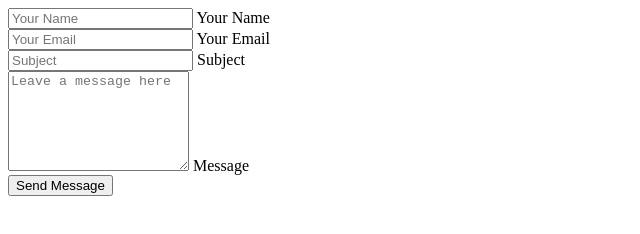
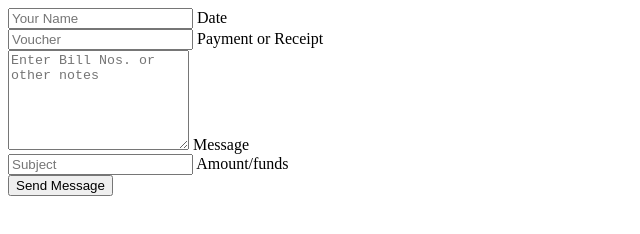
Before and after one commit to Awesome-Asad/Cash-Book, a plain HTML site: page index.html in a window 1280 px wide. Shown: the whole page, without its empty margins (0-640 px from the left). Drawn offline with Linux system fonts and the light colour scheme.

Commit message:
index.html

```diff
--- a/index.html
+++ b/index.html
@@ -6,26 +6,26 @@
                         <div class="row g-3">
                             <div class="col-md-6">
                                 <div class="form-floating">
-                                    <input type="text" class="form-control" name="name" placeholder="Your Name">
-                                    <label for="name">Your Name</label>
+                                    <input type="text" class="form-control" name="Date" placeholder="Your Name">
+                                    <label for="name">Date</label>
                                 </div>
                             </div>
                             <div class="col-md-6">
                                 <div class="form-floating">
-                                    <input type="email" class="form-control" name="email" placeholder="Your Email">
-                                    <label for="email">Your Email</label>
+                                    <input type="email" class="form-control" name="Voucher" placeholder="Voucher">
+                                    <label for="Text">Payment or Receipt</label>
+                                </div>
+                            </div>
+							  <div class="col-12">
+                                <div class="form-floating">
+                                    <textarea class="form-control" placeholder="Enter Bill Nos. or other notes" name="Name" style="height: 100px"></textarea>
+                                    <label for="message">Message</label>
                                 </div>
                             </div>
                             <div class="col-12">
                                 <div class="form-floating">
-                                    <input type="text" class="form-control" name="subject" placeholder="Subject">
-                                    <label for="subject">Subject</label>
-                                </div>
-                            </div>
-                            <div class="col-12">
-                                <div class="form-floating">
-                                    <textarea class="form-control" placeholder="Leave a message here" name="message" style="height: 100px"></textarea>
-                                    <label for="message">Message</label>
+                                    <input type="text" class="form-control" name="number" placeholder="Subject">
+                                    <label for="subject">Amount/funds</label>
                                 </div>
                             </div>
                             <div class="col-12">
```
